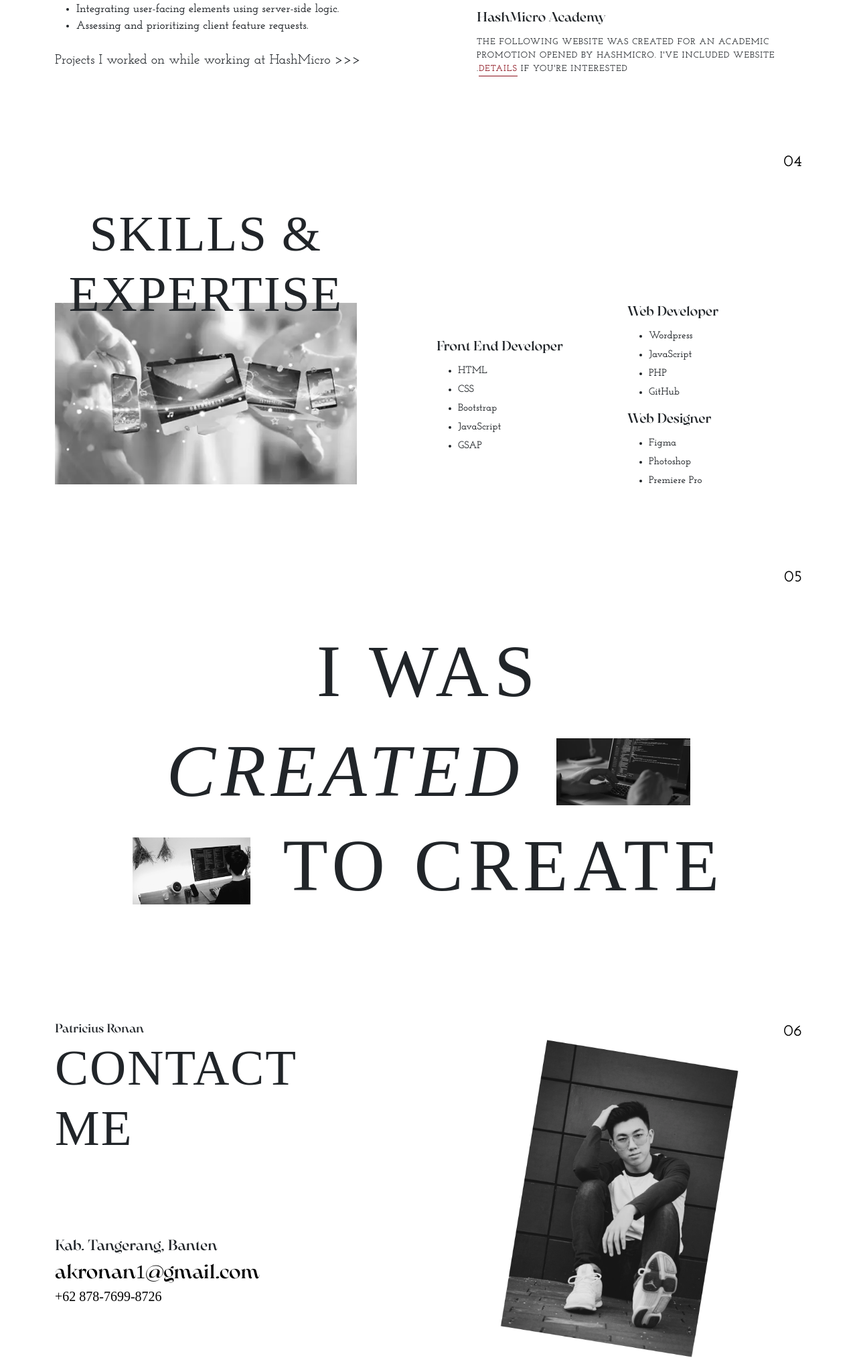
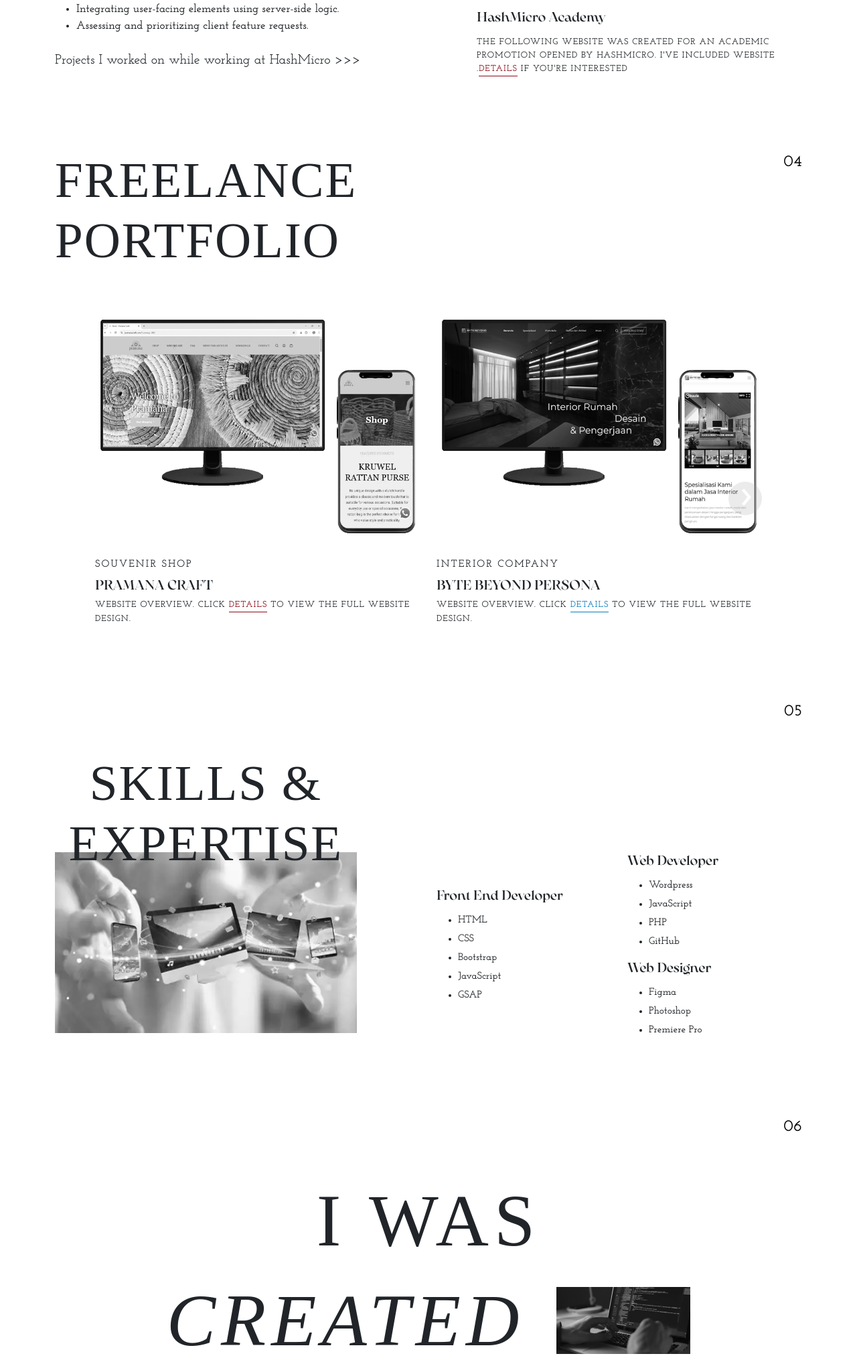
Before and after one commit to PatriciusRonanKoswari/portfolio, a PHP site: page / in a window 1280 px wide. Shown: the part 4329-6359 px from the top of the page at 67% size. Run offline with PHP 8.4, Linux system fonts and the light colour scheme; some web fonts are replaced.

Commit message:
Update web porto

```diff
--- a/index.html
+++ b/index.html
@@ -424,6 +424,111 @@
 
 
 
+
+<div class="SectionFreelancePortfolio" id="freelancePortfolio">
+    <div class="container">
+        <div class="row mb-lg-5 mb-sm-4 mb-3">
+            <div class="col-lg-5">
+                <h2 class="h2style mb-0">FREELANCE PORTFOLIO</h2>
+            </div>
+            <div class="col-5"></div>
+            <div class="col-2">
+                <p class="numberStyle text-lg-end d-lg-block d-none">04</p>
+            </div>
+        </div>
+
+        <div class="row">
+            <div class="col-12">
+                <div class="owl-carousel owl-theme" id="freelance-project">
+
+                    <!-- SLIDE 1 : PROJECT 1 WEBSITE + PROJECT 1 SEO -->
+                    <div class="freelance-item">
+                        <div class="row g-4 align-items-stretch">
+                            <div class="col-lg-6">
+                                <div class="work-wrap freelance-card position-relative h-100">
+                                    <img loading="lazy" src="./img/pramana-color.webp" alt="Pramana Website Preview" class="color-work freelance-thumb">
+                                    <img loading="lazy" src="./img/pramana-grey.webp" alt="Pramana Website Preview" class="grey-work freelance-thumb freelance-thumb-overlay">
+
+                                    <div class="wrapper-text mt-3">
+                                        <p class="p3 mb-2 freelance-label">SOUVENIR SHOP</p>
+                                        <h3 class="h3Style mb-2 text-start">PRAMANA CRAFT</h3>
+                                        <p class="p4 mb-0 text-start">
+                                            WEBSITE OVERVIEW. CLICK
+                                            <a href="https://youtu.be/yaXBYeoMdV8" target="_blank" rel="noopener noreferrer" class="red-font details-link">DETAILS</a>
+                                            TO VIEW THE FULL WEBSITE DESIGN.
+                                        </p>
+                                    </div>
+                                </div>
+                            </div>
+
+                            <div class="col-lg-6">
+                                <div class="work-wrap freelance-card position-relative h-100">
+                                    <img loading="lazy" src="./img/bbpersona-color.webp" alt="Persona Website Preview" class="color-work freelance-thumb">
+                                    <img loading="lazy" src="./img/bbpersona-grey.webp" alt="Persona Website Preview" class="grey-work freelance-thumb freelance-thumb-overlay">
+
+                                    <div class="wrapper-text mt-3">
+                                        <p class="p3 mb-2 freelance-label">INTERIOR COMPANY</p>
+                                        <h3 class="h3Style mb-2 text-start">BYTE BEYOND PERSONA</h3>
+                                        <p class="p4 mb-0 text-start">
+                                            WEBSITE OVERVIEW. CLICK
+                                            <a href="https://youtu.be/caf6y8EwwXM" target="_blank" rel="noopener noreferrer" class="blue-font details-link">DETAILS</a>
+                                            TO VIEW THE FULL WEBSITE DESIGN.
+                                        </p>
+                                    </div>
+                                </div>
+                            </div>
+                        </div>
+                    </div>
+
+                    <!-- SLIDE 2 : PROJECT 2 WEBSITE + PROJECT 3 WEBSITE -->
+                    <div class="freelance-item">
+                        <div class="row g-4 align-items-stretch">
+                            <div class="col-lg-6">
+                                <div class="work-wrap freelance-card position-relative h-100">
+                                    <img loading="lazy" src="./img/optimasi-seo-persona-color.webp" alt="Persona SEO" class="color-work freelance-thumb">
+                                    <img loading="lazy" src="./img/optimasi-seo-persona-grey.webp" alt="Persona SEO" class="grey-work freelance-thumb freelance-thumb-overlay">
+
+                                    <div class="wrapper-text mt-3">
+                                        <p class="p3 mb-2 freelance-label">INTERIOR COMPANY</p>
+                                        <h3 class="h3Style mb-2 text-start">BYTE BEYOND PERSONA</h3>
+                                        <p class="p4 mb-0 text-start">
+                                            SEO OVERVIEW. CLICK
+                                            <a href="https://drive.google.com/drive/folders/1V-9OfW5xbOVNWduagZVxdMco52Da2dfh?usp=sharing" target="_blank" rel="noopener noreferrer" class="red-font details-link">DETAILS</a>
+                                            TO VIEW SEO OPTIMIZATION DETAIL.
+                                        </p>
+                                    </div>
+                                </div>
+                            </div>
+
+                            <div class="col-lg-6">
+                                <div class="work-wrap freelance-card position-relative h-100">
+                                    <img loading="lazy" src="./img/inkoshilla-color.webp" alt="Project 3 Website Preview" class="color-work freelance-thumb">
+                                    <img loading="lazy" src="./img/inkoshilla-grey.webp" alt="Project 3 Website Preview" class="grey-work freelance-thumb freelance-thumb-overlay">
+
+                                    <div class="wrapper-text mt-3">
+                                        <p class="p3 mb-2 freelance-label">WEBSITE PREVIEW</p>
+                                        <h3 class="h3Style mb-2 text-start">INKO SHILLA EKSPRES</h3>
+                                        <p class="p4 mb-0 text-start">
+                                            WEBSITE OVERVIEW. CLICK
+                                            <a href="https://youtu.be/8YoGob53ob4" target="_blank" rel="noopener noreferrer" class="red-font details-link">DETAILS</a>
+                                            TO VIEW THE FULL WEBSITE DESIGN.
+                                        </p>
+                                    </div>
+                                </div>
+                            </div>
+                        </div>
+                    </div>
+
+                    <!-- DUPLIKASI SAMPAI PROJECT 10 -->
+
+                </div>
+            </div>
+        </div>
+    </div>
+</div>
+
+
+
 <div class="SectionSkills">
     <div class="container">
         <div class="row mb-lg-5 mb-sm-4 mb-3">
@@ -432,7 +537,7 @@
             </div>
             <div class="col-5"></div>
             <div class="col-2">
-                <p class="numberStyle text-lg-end d-lg-block d-none">04</p>
+                <p class="numberStyle text-lg-end d-lg-block d-none">05</p>
             </div>
         </div>
         <div class="row">
@@ -478,7 +583,7 @@
 <div class="slogan">
     <div class="container">
         <div class="row mb-lg-5 mb-0">
-            <p class="numberStyle text-lg-end d-lg-block d-none">05</p>
+            <p class="numberStyle text-lg-end d-lg-block d-none">06</p>
         </div>
         <div class="row pt-lg-3 justify-content-center mb-lg-4 mb-md-3 mb-2">
             <div class="col-lg-4"></div>
@@ -534,7 +639,7 @@
                 <img loading="lazy" src="./img/work-with-me-1.webp" alt="" style="max-width: 100%;">
             </div>
             <div class="col-lg-1">
-                <p class="numberStyle text-lg-end d-lg-block d-none">06</p>
+                <p class="numberStyle text-lg-end d-lg-block d-none">07</p>
             </div>
         </div>
     </div>
@@ -696,6 +801,32 @@ $(document).ready(function() {
         }
     });
 });
+
+
+$(document).ready(function() {
+    var five = $('#freelance-project');
+
+    five.owlCarousel({
+        margin: 20,
+        loop: true,
+        dots: true,
+        responsive: {
+            0: {
+                items: 1,
+                nav: false,
+                autoplay: false,
+            },
+            992: {
+                items: 1,
+                nav: true,
+                dots: false,
+                autoplay: true,
+                autoplayTimeout: 7000,
+                autoplayHoverPause: true,
+            },
+        }
+    });
+});
 </script>
 
 </body>
--- a/style.css
+++ b/style.css
@@ -362,6 +362,97 @@ body{
     position: absolute;
     top: -29px;
     right: 14px;
+}
+
+
+
+
+/* SectionFreelancePortfolio */
+.SectionFreelancePortfolio{
+    padding: 0px 0px 100px 0px;
+}
+
+.freelance-item{
+    padding: 0px 60px;
+}
+
+.freelance-card-link{
+    text-decoration: none;
+    color: inherit;
+    display: block;
+}
+
+.freelance-card{
+    height: 100%;
+}
+
+.freelance-thumb{
+    width: 100%;
+    max-width: 100%;
+    display: block;
+}
+
+.freelance-thumb-overlay{
+    position: absolute;
+    top: 0;
+    left: 0;
+}
+
+.freelance-label{
+    letter-spacing: 2px;
+}
+
+#freelance-project .owl-next{
+    position: absolute;
+    right: 55px;
+    bottom: 160px;
+    font-size: 60px;
+    height: 50px;
+    width: 50px;
+    border-radius: 60px;
+    background: rgb(158, 154, 154);
+    color: white;
+    opacity: 20%;
+    transition: all 0.25s ease-in-out;
+}
+
+#freelance-project:hover .owl-next{
+    opacity: 100%;
+}
+
+#freelance-project .owl-next span{
+    position: absolute;
+    top: -29px;
+    right: 14px;
+}
+
+#freelance-project .owl-prev{
+    display: none;
+}
+
+#freelance-project.owl-theme .owl-dots .owl-dot span{
+    width: 15px;
+    height: 3px;
+}
+
+@media (max-width: 991.4px){
+    .freelance-item{
+        padding: 0px 32px;
+    }
+}
+
+@media (max-width: 575.4px){
+    .SectionFreelancePortfolio{
+        padding: 0px 0px 60px 0px;
+    }
+
+    .freelance-item{
+        padding: 0px 20px;
+    }
+
+    #freelance-project .wrapper-text{
+        margin-top: 14px !important;
+    }
 }
 
 /* SectionSkills */
```
Also changed, not shown: img/bbpersona-color.webp (added), img/bbpersona-grey.webp (added), img/inkoshilla-color.webp (added), img/inkoshilla-grey.webp (added), img/optimasi-seo-persona-color.webp (added), img/optimasi-seo-persona-grey.webp (added), img/pramana-color.webp (added), img/pramana-grey.webp (added).
